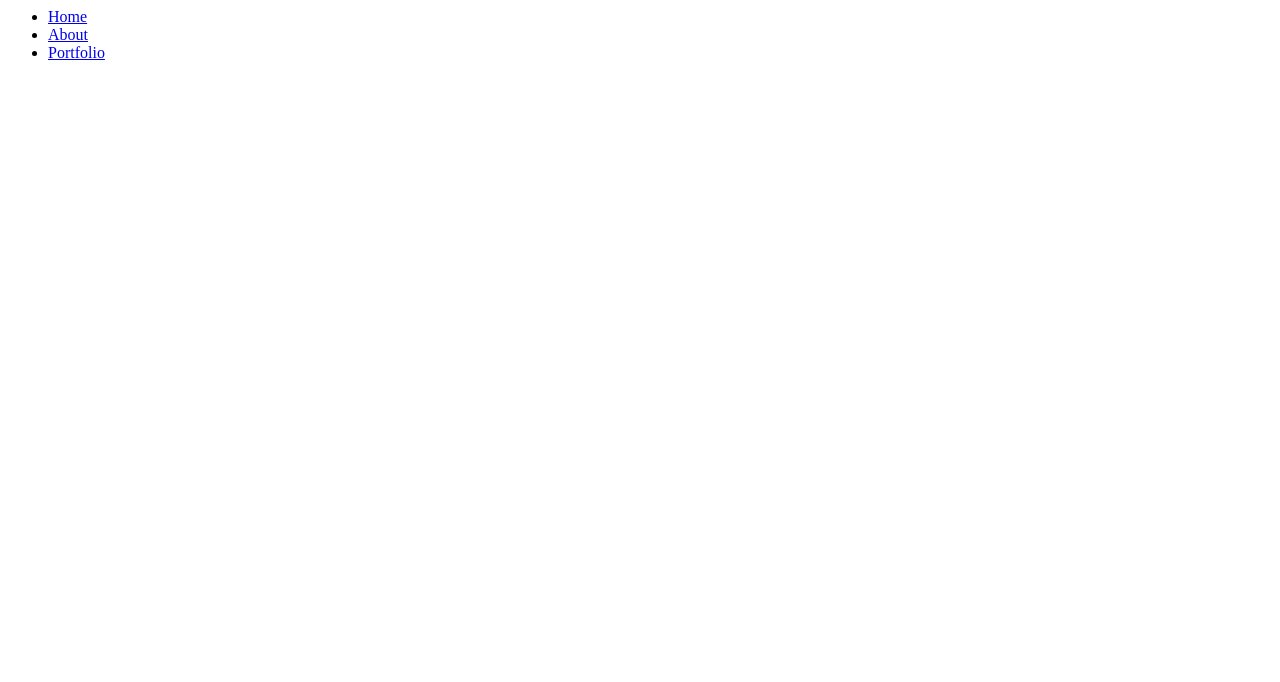
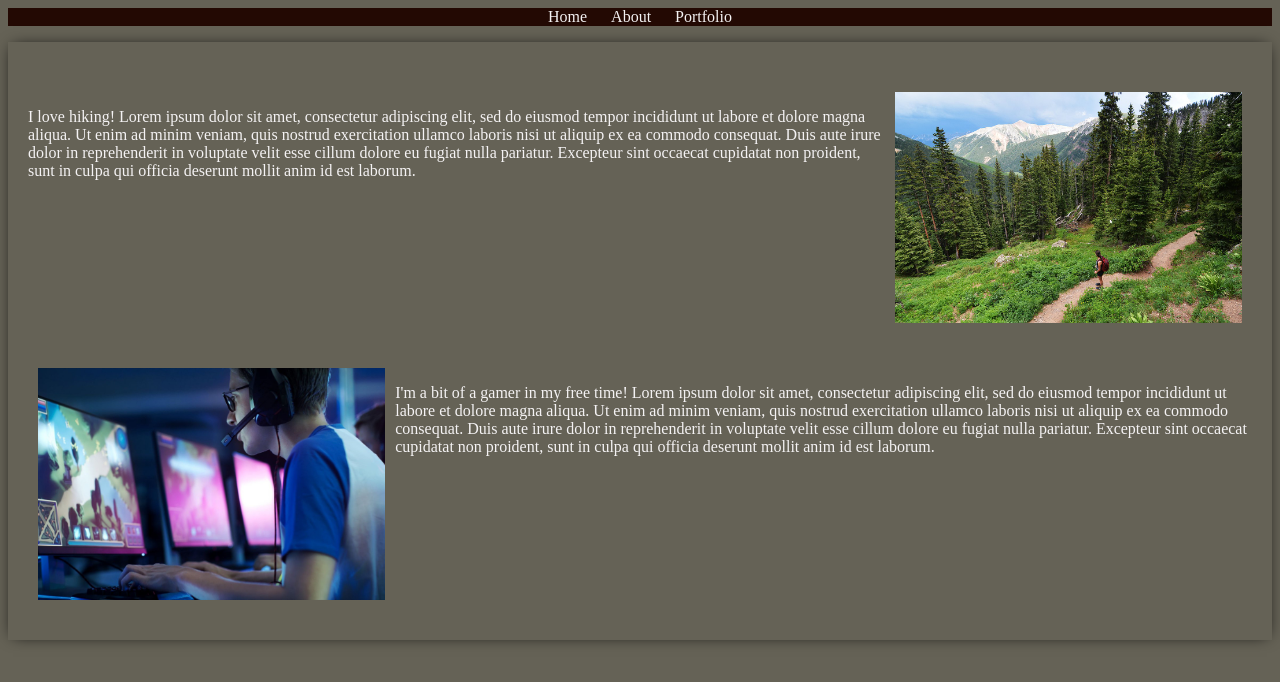
Before and after one commit to Glasman/Block09, a plain HTML site: page personal_site/about.html in a window 1280 px wide. Drawn offline with Linux system fonts and the light colour scheme.

Commit message:
added a lot of content to the about page

```diff
--- a/personal_site/about.html
+++ b/personal_site/about.html
@@ -1,5 +1,6 @@
 <head>
   <title> About Mark</title>
+  <link rel="stylesheet" href="styles.css">
 </head>
 
 <body>
@@ -11,4 +12,23 @@
     </ul>
   </nav>
 
+  <section id="about-me">
+    <div hiking>
+      <p style="float: left; width: 70%">I love hiking! Lorem ipsum dolor sit amet, consectetur adipiscing elit, sed do
+        eiusmod tempor incididunt ut labore et dolore magna aliqua. Ut enim ad minim veniam, quis nostrud exercitation
+        ullamco laboris nisi ut aliquip ex ea commodo consequat. Duis aute irure dolor in reprehenderit in voluptate
+        velit esse cillum dolore eu fugiat nulla pariatur. Excepteur sint occaecat cupidatat non proident, sunt in culpa
+        qui officia deserunt mollit anim id est laborum.</p>
+      <img src="./pics/hiking.jpg" alt="a pretty hiking trail" style="float: right; width: 30%" />
+    </div>
+    <div gaming>
+      <p style="float: right; width: 70%">I'm a bit of a gamer in my free time! Lorem ipsum dolor sit amet, consectetur adipiscing elit, sed do
+        eiusmod tempor incididunt ut labore et dolore magna aliqua. Ut enim ad minim veniam, quis nostrud exercitation
+        ullamco laboris nisi ut aliquip ex ea commodo consequat. Duis aute irure dolor in reprehenderit in voluptate
+        velit esse cillum dolore eu fugiat nulla pariatur. Excepteur sint occaecat cupidatat non proident, sunt in culpa
+        qui officia deserunt mollit anim id est laborum.</p>
+        <img src="./pics/gamer.jpeg" alt="a pro gamer" style="float: left; width: 30%">
+    </div>
+  </section>
+
 </body>
--- a/personal_site/styles.css
+++ b/personal_site/styles.css
@@ -25,12 +25,26 @@ nav a {
 h1 {
   color: #f4f2f3;
 }
+img {
+  padding: 0px 10px 0px;
+  box-sizing: border-box;
+}
 
-#description {
+section {
+  max-height: 100vh;
+  max-width: 100%;
+  padding: 25px 10px 20px;
+  box-shadow: 0px 0px 15px -5px black;
+  color: #f4f2f3;
+  box-sizing: border-box;
   width: 100%;
   overflow:hidden;
 }
 
-img {
-  padding: px;
+div {
+  padding: 25px 10px 20px;
+  color: #f4f2f3;
+  box-sizing: border-box;
+  overflow:hidden;
+
 }
```
Also changed, not shown: personal_site/index.html (+2 -2 lines), personal_site/portfolio.html (+8 -1 lines), personal_site/pics/gamer.jpeg (added), personal_site/pics/hiking.jpg (added).
